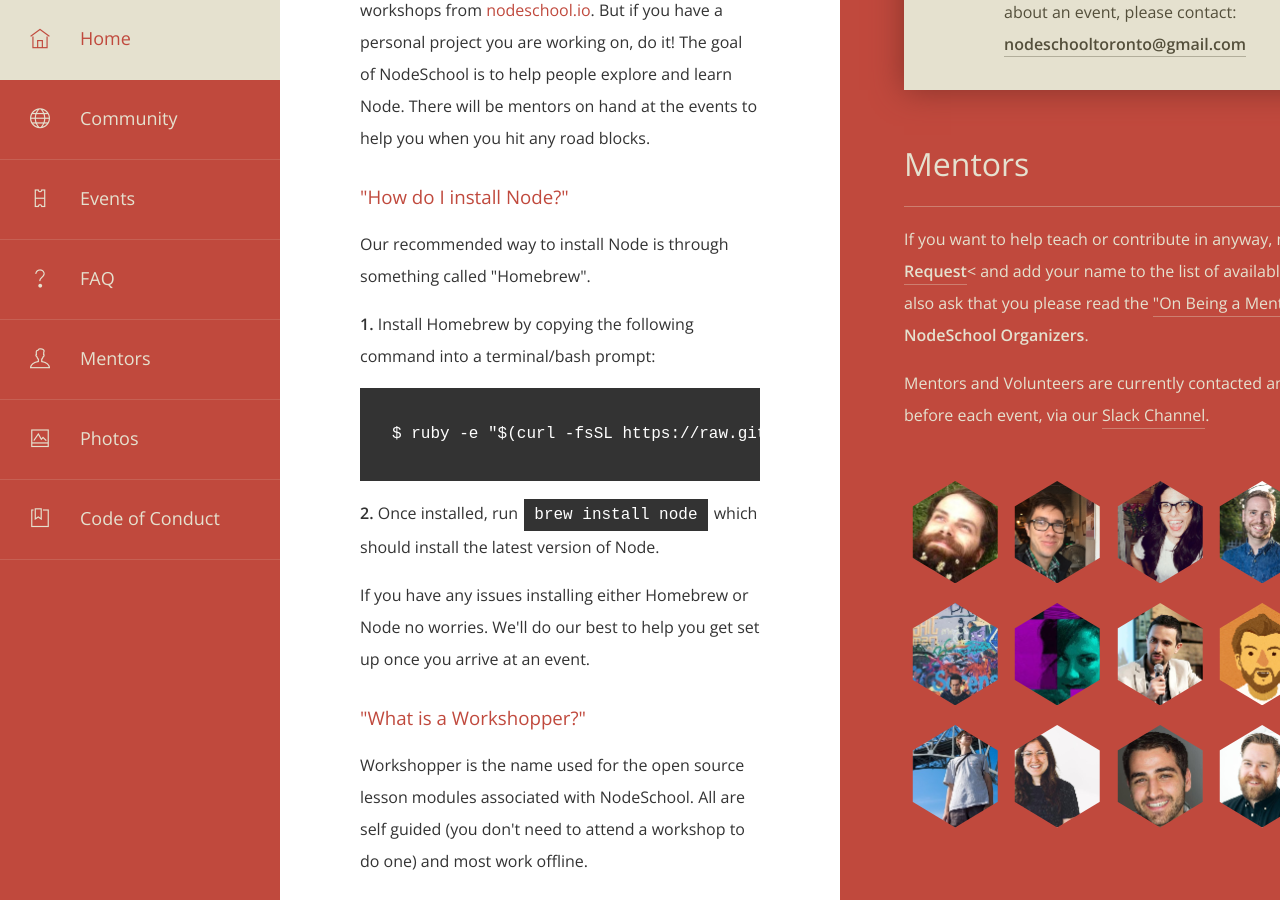
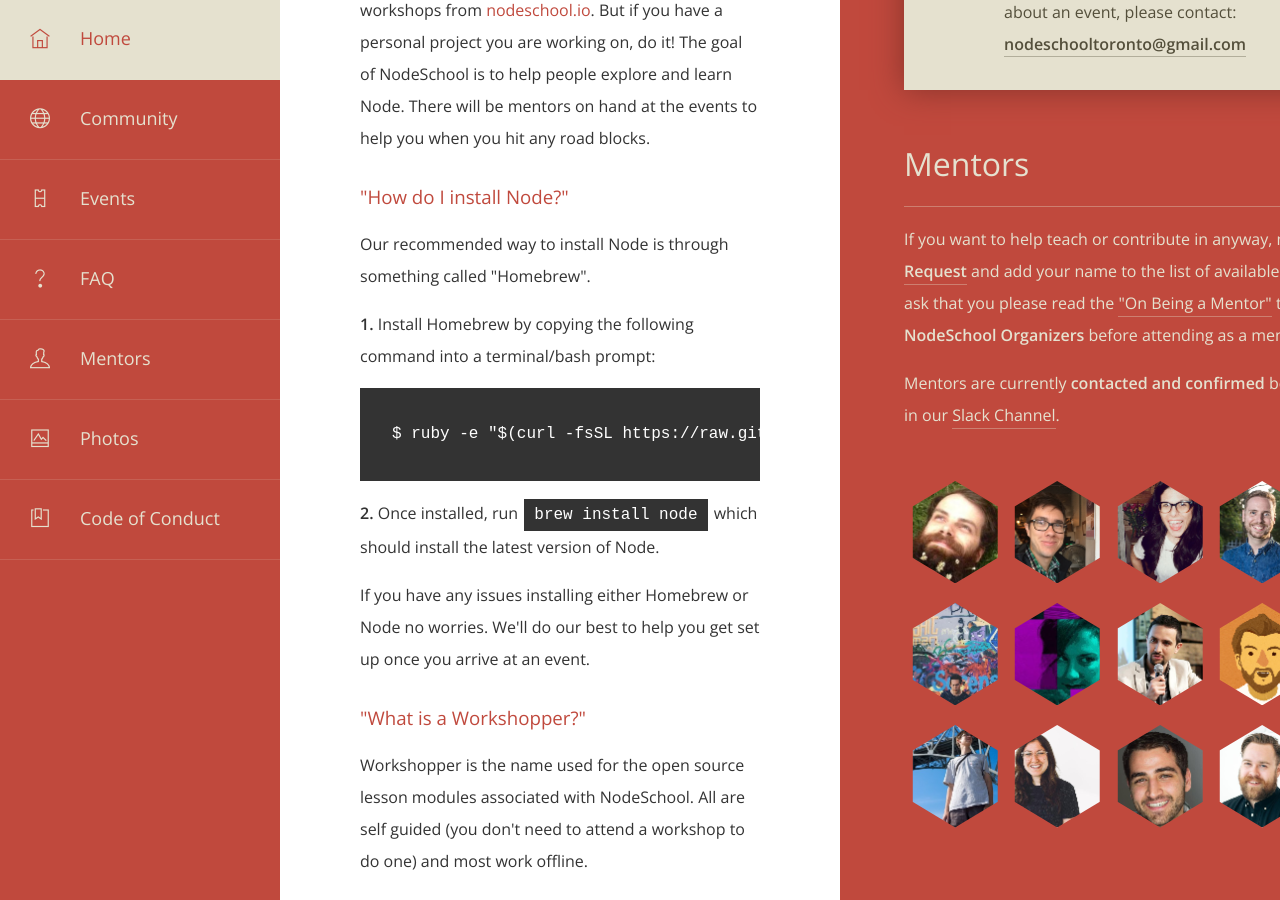
Before and after one commit to nodeschool/toronto, a Jekyll site: the page built from index.html, in a window 1280 px wide and 900 px high, scrolled down 1456 px. Built offline with Jekyll 4.4.1, drawn with Linux system fonts in a browser that asks for light colours; comment, search, counter and statistics services are not loaded.

Commit message:
Fix a few typos in the mentors blurbs

```diff
--- a/_layouts/index.html
+++ b/_layouts/index.html
@@ -167,9 +167,9 @@
 
             <h2 id="mentors">Mentors</h2>
 
-            <p>If you want to help teach or contribute in anyway, make a <strong><a href='https://github.com/nodeschool/toronto/pulls'>Pull Request</a></strong>< and add your name to the list of available mentors.We also ask that you please read the <a href='https://github.com/nodeschool/organizers/wiki/Event-Mentor-Best-Practices#on-being-a-mentor'>"On Being a Mentor"</a> tips for <strong>NodeSchool Organizers</strong>.</p>
+            <p>If you want to help teach or contribute in anyway, make a <strong><a href='https://github.com/nodeschool/toronto/pulls'>Pull Request</a></strong> and add your name to the list of available mentors. We also ask that you please read the <a href='https://github.com/nodeschool/organizers/wiki/Event-Mentor-Best-Practices#on-being-a-mentor'>"On Being a Mentor"</a> tips for <strong>NodeSchool Organizers</strong> before attending as a mentor.</p>
 
-            <p>Mentors and Volunteers are currently contacted and confirmed, before each event, via our <a href='https://nodeschool-toronto-slackin.herokuapp.com/'>Slack Channel</a>.</p>
+            <p>Mentors are currently <strong>contacted and confirmed</strong> before each event in our <a href='https://nodeschool-toronto-slackin.herokuapp.com/'>Slack Channel</a>.</p>
 
             <div class="list-mentors cf">
 
```
